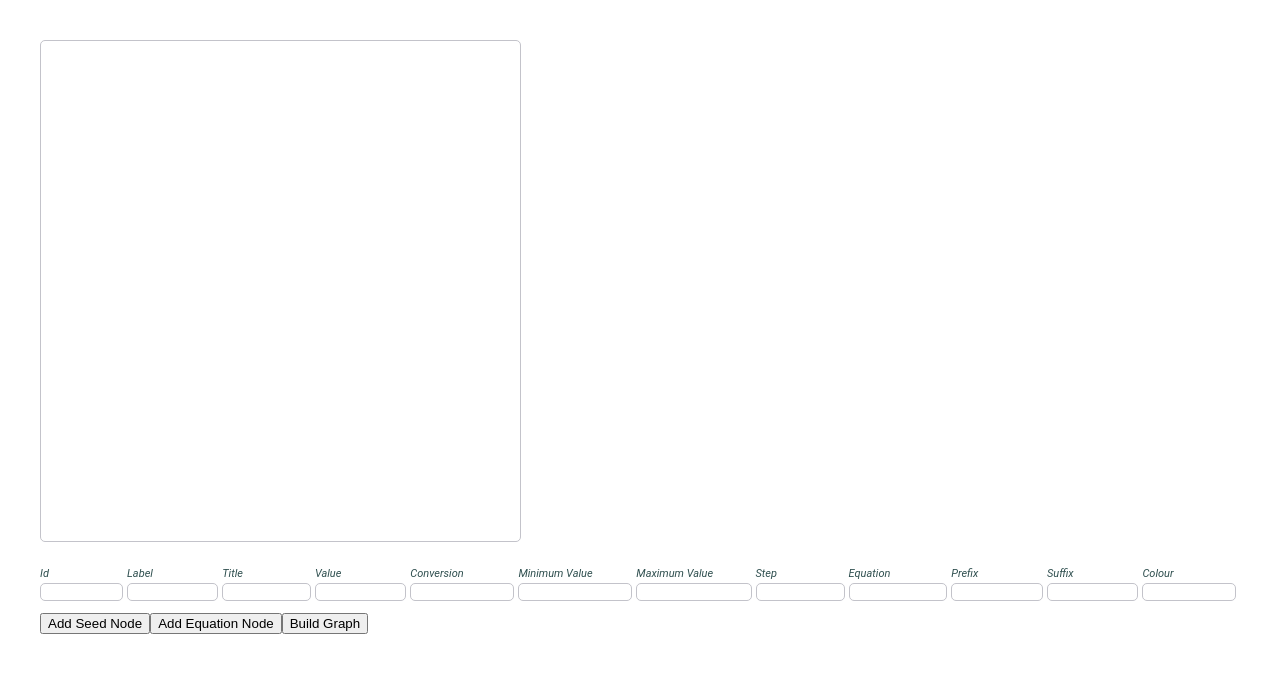
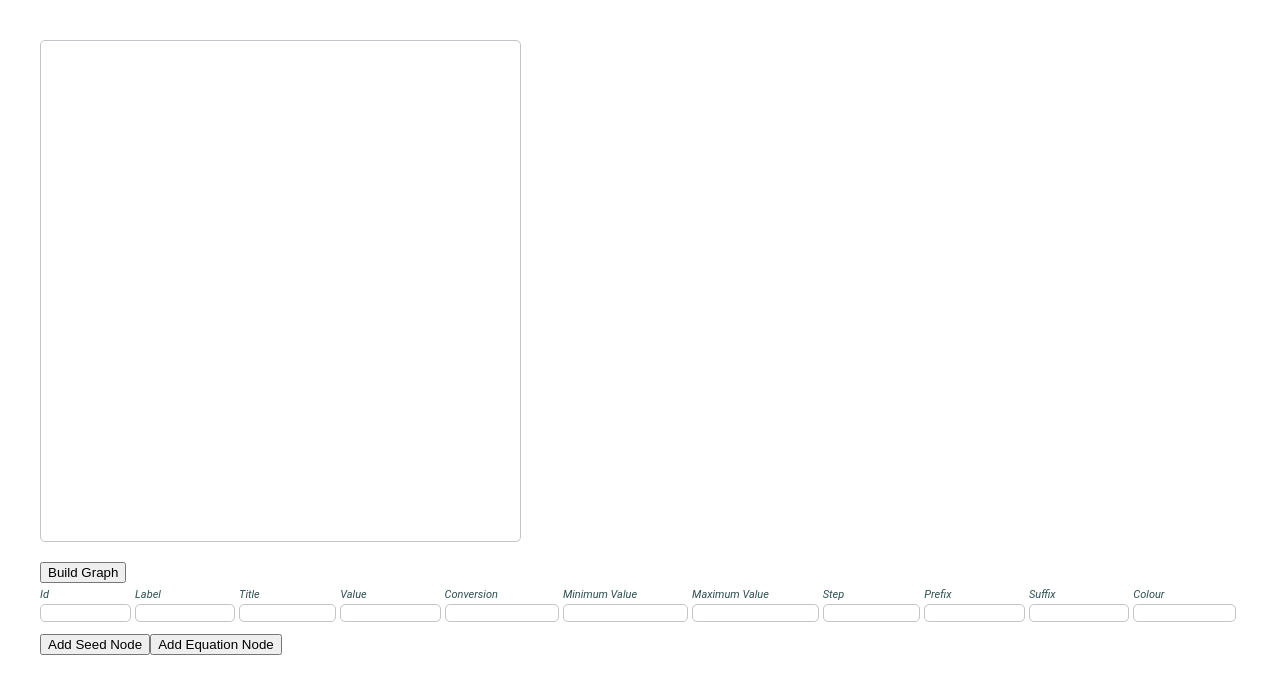
Before and after one commit to OrderAndCh4oS/Graph-Editor, a React (Create React App) app: page / in a window 1280 px wide. Both pictures are taken after a click on the button "Add Seed Node". Shown: the top 694 px of the page. Built offline with nearby package versions, Linux system fonts and the light colour scheme.

Commit message:
Restructuring markup + clean up

```diff
--- a/src/component/build-graph.js
+++ b/src/component/build-graph.js
@@ -68,9 +68,7 @@ class BuildGraph extends Component {
                         graph={this.state.graph} updateNode={this.updateNode}
                     />
                 </div>
-                <div className="row">
-                    <GraphEditor buildGraph={this.buildGraph}/>
-                </div>
+                <GraphEditor buildGraph={this.buildGraph}/>
             </div>
         );
     }
--- a/src/component/edit-node-panel.js
+++ b/src/component/edit-node-panel.js
@@ -1,4 +1,5 @@
 import React, { Component } from 'react';
+import SeedNode from '../graph/seed-node';
 
 const EditNodeInput = ({label, value, handleOnChange, type}) =>
     <div className={'edit-node--input-holder'}>
@@ -38,41 +39,59 @@ export default class EditNodePanel extends Component {
                     handleOnChange={e => this.updateValue('title',
                         e.target.value)}
                 />
-                <EditNodeInput
-                    label={'Value'} value={node.value}
+                {
+                    node instanceof SeedNode
+                        ? <EditNodeInput
+                            label={'Value'}
+                            value={node.value}
                             type='number'
-                    handleOnChange={e => this.updateValue('value',
-                        e.target.value)}
+                            handleOnChange={e =>
+                                this.updateValue('value',
+                                    e.target.value)
+                            }
                         />
+                        : <EditNodeInput
+                            label={'Equation'}
+                            value={node.equn}
+                            handleOnChange={e =>
+                                this.updateValue('equn',
+                                    e.target.value)
+                            }
+                        />
+                }
                 <EditNodeInput
                     label={'Conversion'} value={node.conv}
                     type='number'
                     handleOnChange={e => this.updateValue('conv',
                         e.target.value)}
                 />
+                {node instanceof SeedNode ?
                     <EditNodeInput
-                    label={'Minimum Value'} value={node.min}
+                        label={'Minimum Value'}
+                        value={node.min}
                         type='number'
                         handleOnChange={e => this.updateValue('min',
                             e.target.value)}
                     />
+                    : null}
+                {node instanceof SeedNode ?
                     <EditNodeInput
-                    label={'Maximum Value'} value={node.max}
+                        label={'Maximum Value'}
+                        value={node.max}
                         type='number'
                         handleOnChange={e => this.updateValue('max',
                             e.target.value)}
                     />
+                    : null}
+                {node instanceof SeedNode ?
                     <EditNodeInput
-                    label={'Step'} value={node.step}
+                        label={'Step'}
+                        value={node.step}
                         type='number'
                         handleOnChange={e => this.updateValue('step',
                             e.target.value)}
                     />
-                <EditNodeInput
-                    label={'Equation'} value={node.equn}
-                    handleOnChange={e => this.updateValue('equn',
-                        e.target.value)}
-                />
+                    : null}
                 <EditNodeInput
                     label={'Prefix'} value={node.prefix}
                     handleOnChange={e => this.updateValue('prefix',
--- a/src/component/graph-editor.js
+++ b/src/component/graph-editor.js
@@ -60,6 +60,13 @@ export default class GraphEditor extends Component {
     render() {
         const {buildGraph} = this.props;
         return (
+            <div>
+                <div className={'row'}>
+                    <button onClick={() => buildGraph(this.state.nodes)}>
+                        Build Graph
+                    </button>
+                </div>
+                <div className={'row'}>
                     <Scrollbars style={{height: 500}}>
                         <div className={'graph-editor'}>
                             {this.state.nodePanels.map(panel => panel)}
@@ -69,12 +76,10 @@ export default class GraphEditor extends Component {
                             <button onClick={this.addEquationNode}>
                                 Add Equation Node
                             </button>
-                    <button onClick={() => buildGraph(this.state.nodes)}>Build
-                                                                         Graph
-                    </button>
                         </div>
                     </Scrollbars>
-
+                </div>
+            </div>
         );
     }
 }
```
Lines whose indentation alone changed are shown as unchanged.
